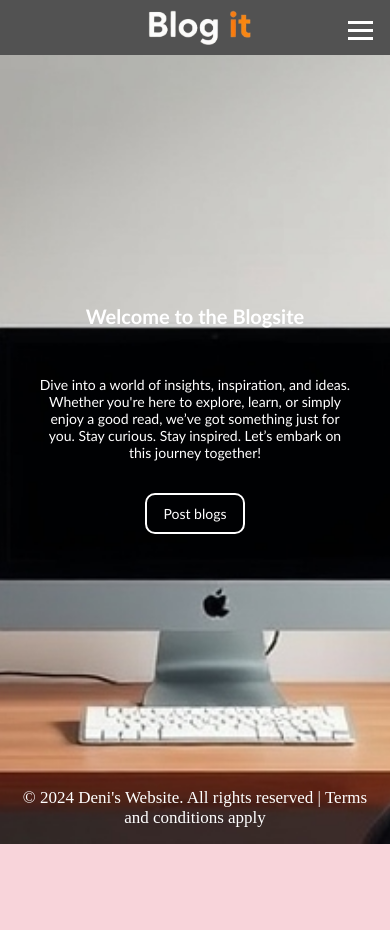
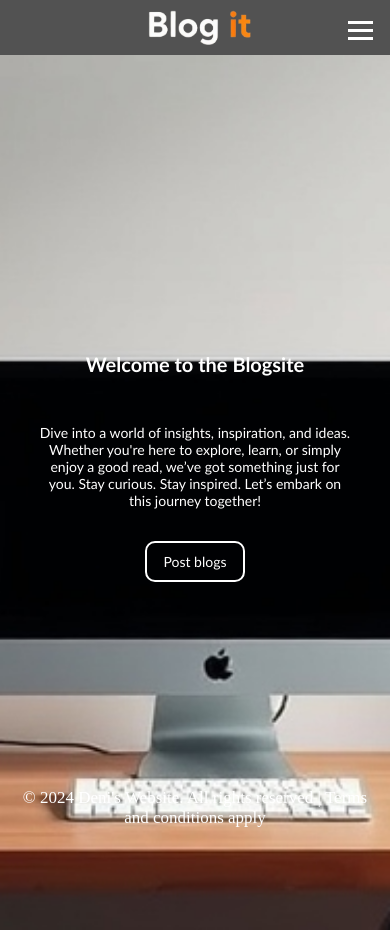
Before and after one commit to Denybix/blogging_site, a React (Create React App) app: page / in a window 390 px wide. Before the commit the page ends 844 px from the top, so only its background shows below. Built offline with nearby package versions, Linux system fonts and the light colour scheme.

Commit message:
Update Commit

```diff
--- a/src/home.css
+++ b/src/home.css
@@ -189,7 +189,7 @@
 
 @media (max-width: 390px) and (min-width: 390px) and (max-height: 844px) and (min-height: 844px) {
     .container {
-        margin: 15rem auto;
+        margin: 18rem auto;
     }
 
     .title h1 {
```
